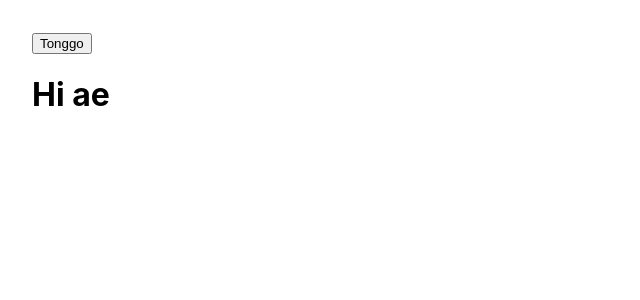
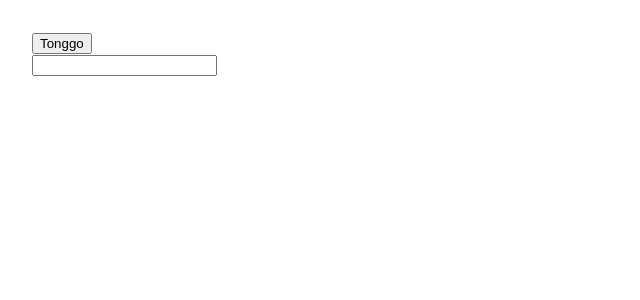
Before and after one commit to Bangdx1412/ReactJS, a React (Create React App) app: page / in a window 1280 px wide. Both pictures are taken after a click on the button "Tonggo". Shown: the top 300 px of the page, without its empty margins (0-640 px from the left). Built offline with nearby package versions, Linux system fonts and the light colour scheme.

Commit message:
useEffect TH1 co moi 1 tham so callback truyen vao

```diff
--- a/src/Content.js
+++ b/src/Content.js
@@ -1,5 +1,48 @@
+import { useEffect, useState } from "react";
+
+// Side effects
+
+// Events: Add / removve event listener
+//  Obsever pattern: Subscribe/ unsubscribe
+//  Closure
+//  Timers: setInterval, setTimeout, clearInterval, clearTimeout
+//  useState
+//  Mounted/ unmounted
+// ===
+// Call API
+
+/**
+ 1. Update Dom
+ -F8 blog title
+ 2. Call API
+ 3. Listen DOM Events
+  - Scroll
+  - Resize
+ 4. Cleanup
+ - Remove listener / Unsuubscribe
+ - Clear timer
+ */
+
+// 1. useEffect(callback)
+// -Gọi callback mỗi khi component re-render
+// - Gọi callback sau khi component thêm element vào Dom
+// 2. useEffect(callback,[])
+// 3. useEffect(callback,[deps])
+
+// ----------------------
+
+// 1. Callback luôn được gọi Sau khi component mounted
+
 function Content() {
-  return <h1>Hi ae</h1>;
+  const [title, setTitle] = useState("");
+  useEffect(() => {
+    document.title = title;
+  });
+  return (
+    <div>
+      <input value={title} onChange={(e) => setTitle(e.target.value)} />
+    </div>
+  );
 }
 
 export default Content;
```
